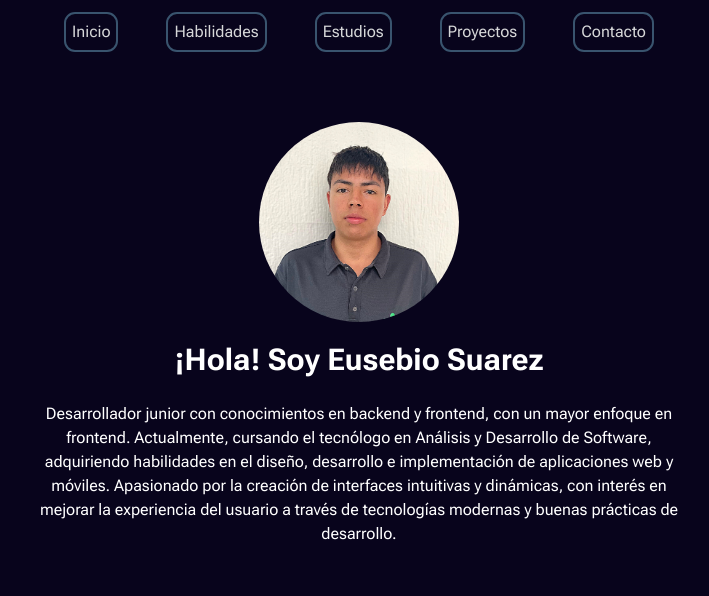
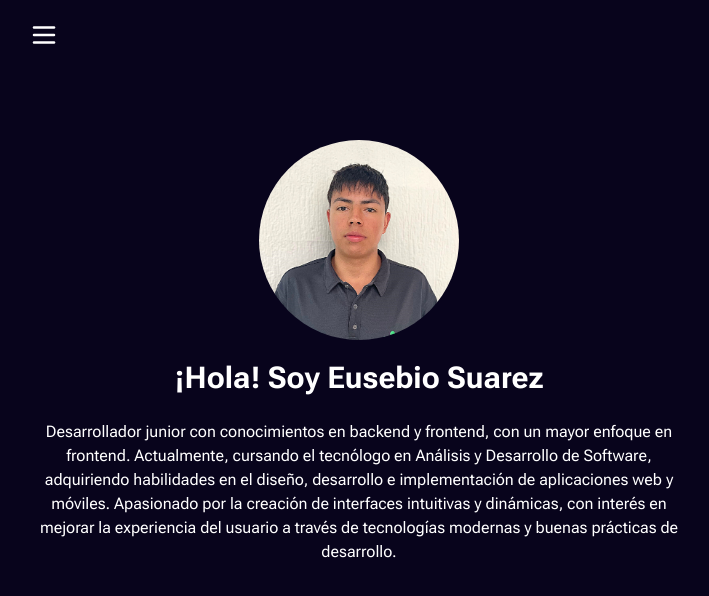
Before and after one commit to Eusebio-suarez/portfolio, a React (Vite) app: page / in a window 1280 px wide. Shown: the top 596 px of the page, without its empty margins (281-990 px from the left). Built offline with nearby package versions, Linux system fonts and the light colour scheme.

Commit message:
menu para pantallas moviles

```diff
--- a/index.html
+++ b/index.html
@@ -1,14 +1,14 @@
 <!doctype html>
 <html lang="en">
   <head>
-    <meta charset="UTF-8" />
+    <meta charset="UTF-8"/>
     <meta name="viewport" content="width=device-width, initial-scale=1.0" />
     <title>ES_PORTFOLIO</title>
     <link href="https://fonts.googleapis.com/css2?family=Roboto+Flex:opsz,wght@8..144,100..1000&display=swap" rel="stylesheet">
     <link rel="stylesheet" href="styles.css"/>
   </head>
-  <body>
-    <div class="bg-[#08041c] flex flex-col items-center h-full w-[700px] " id="root"></div>
+  <body class="w-full h-full">
+    <div class="bg-[#08041c] m-0 p-0 flex flex-col items-center h-full w-full" id="root"></div>
     <script type="module" src="/src/main.jsx"></script>
   </body>
 </html>
--- a/src/components/Layouts/Header/Header.jsx
+++ b/src/components/Layouts/Header/Header.jsx
@@ -1,15 +1,21 @@
-import React from 'react'
-import { NavLink } from 'react-router-dom'
-export const Header = ({ colorText = "text-[#d6d7d8]",border = "border-2 border-[#39546e]",padMarg = "p-[6px] mt-3",rounded = "rounded-[11px]"}) => {
+import React from 'react';
+import { NavLink } from 'react-router-dom';
+
+export const Header = () => {
   return (
-    <header>
-      <ul className="flex flex-col items-center space-y-3 sm:flex-row sm:space-x-12 sm:items-baseline sm:space-y-0">
-        <li className={`${colorText} ${border} ${padMarg} ${rounded} hover:bg-green-700 transition duration-300`}><NavLink to="/">Inicio</NavLink></li>
-        <li className={`${colorText} ${border} ${padMarg} ${rounded} hover:bg-green-700 transition duration-300`}><NavLink to="/skills">Habilidades</NavLink></li>
-        <li className={`${colorText} ${border} ${padMarg} ${rounded} hover:bg-green-700 transition duration-300`}><NavLink to="/studies">Estudios</NavLink></li>
-        <li className={`${colorText} ${border} ${padMarg} ${rounded} hover:bg-green-700 transition duration-300`}><NavLink to="/projects">Proyectos</NavLink></li>
-        <li className={`${colorText} ${border} ${padMarg} ${rounded} hover:bg-green-700 transition duration-300`}><NavLink to="/contact">Contacto</NavLink></li>
-      </ul>
+    <header className="relative w-full flex flex-col items-start">
+      <div className="group inline-block mx-5">
+        <div className=" text-white hover:bg-green-700 rounded my-5 transition duration-300 cursor-pointer">
+          <svg  xmlns="http://www.w3.org/2000/svg"  width="30"  height="30"  viewBox="0 0 24 24"  fill="none"  stroke="currentColor"  stroke-width="2"  stroke-linecap="round"  stroke-linejoin="round"  class="icon icon-tabler icons-tabler-outline icon-tabler-menu-2"><path stroke="none" d="M0 0h24v24H0z" fill="none"/><path d="M4 6l16 0" /><path d="M4 12l16 0" /><path d="M4 18l16 0" /></svg>
+        </div>
+        <ul className="transition duration-1000 hidden group-hover:flex flex-col absolute bg-[#1e293b] text-white mt-2 p-4 rounded-md shadow-lg space-y-2 z-10 w-48">
+          <li className="hover:bg-green-600 duration-500 p-2 rounded"><NavLink to="/">Inicio</NavLink></li>
+          <li className="hover:bg-green-600 duration-500 p-2 rounded"><NavLink to="/skills">Habilidades</NavLink></li>
+          <li className="hover:bg-green-600 duration-500 p-2 rounded"><NavLink to="/studies">Estudios</NavLink></li>
+          <li className="hover:bg-green-600 duration-500 p-2 rounded"><NavLink to="/projects">Proyectos</NavLink></li>
+          <li className="hover:bg-green-600 duration-500 p-2 rounded"><NavLink to="/contact">Contacto</NavLink></li>
+        </ul>
+      </div>
     </header>
   );
 };
```
